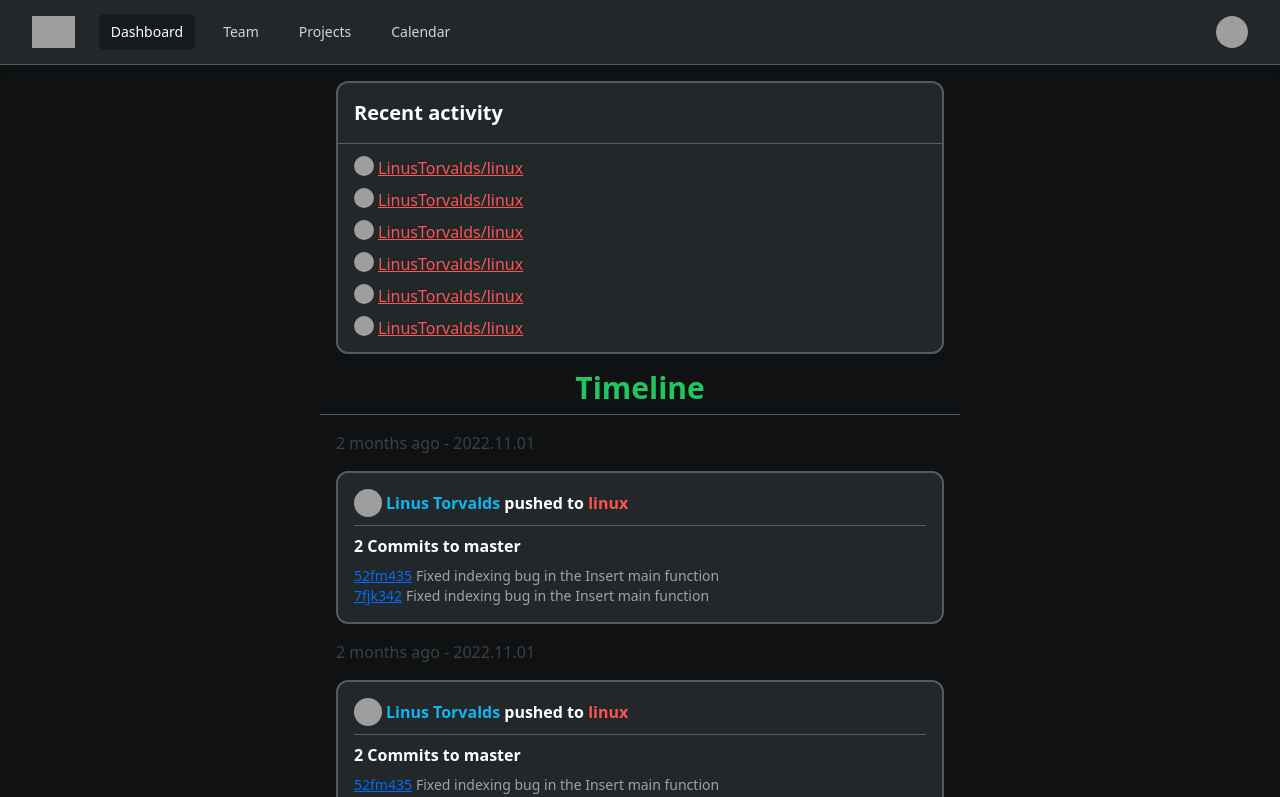
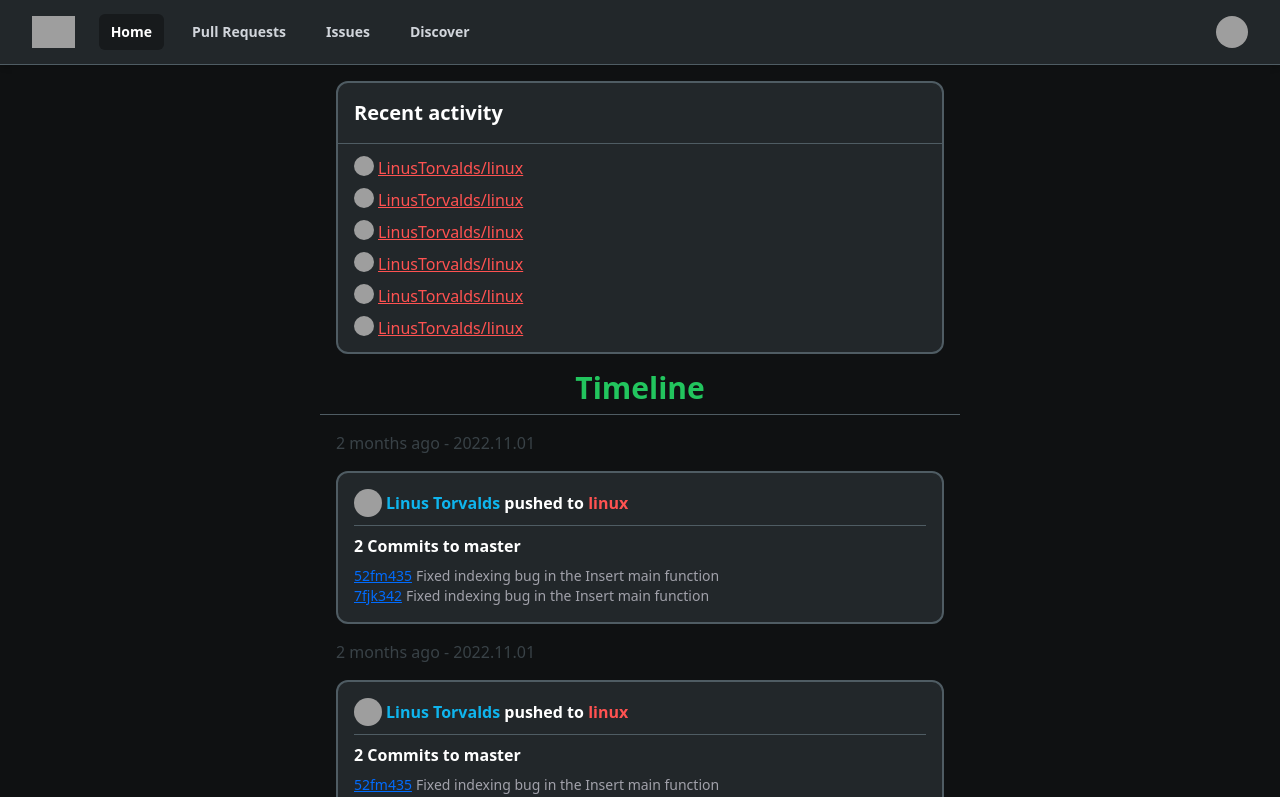
Before and after one commit to SnekAtMiskolc/Magitian, a SvelteKit app: page / in a window 1280 px wide. Shown: the top 797 px of the page. Built offline with nearby package versions, Linux system fonts and the light colour scheme; grey boxes are pictures that could not be loaded; some icons are missing.

Commit message:
Label changes

```diff
--- a/src/components/nav/Navbar.svelte
+++ b/src/components/nav/Navbar.svelte
@@ -50,13 +50,13 @@
           <div class="hidden sm:ml-6 sm:block">
             <div class="flex space-x-4">
               <!-- Current: "bg-gray-900 text-white", Default: "text-gray-300 hover:bg-gray-700 hover:text-white" -->
-              <a href="/" class="bg-spcx-800  text-white px-3 py-2 rounded-md text-sm font-medium" aria-current="page">Dashboard</a>
+              <a href="/" class="bg-spcx-800 text-white px-3 py-2 rounded-md text-sm font-bold" aria-current="page">Home</a>
 
-              <a href="/" class="text-gray-300 hover:bg-spcx-600 hover:text-white px-3 py-2 rounded-md text-sm font-medium">Team</a>
+              <a href="/" class="text-gray-300 hover:bg-spcx-600 hover:text-white px-3 py-2 rounded-md text-sm font-bold">Pull Requests</a>
 
-              <a href="/" class="text-gray-300 hover:bg-spcx-600 hover:text-white px-3 py-2 rounded-md text-sm font-medium">Projects</a>
+              <a href="/" class="text-gray-300 hover:bg-spcx-600 hover:text-white px-3 py-2 rounded-md text-sm font-bold">Issues</a>
 
-              <a href="/" class="text-gray-300 hover:bg-spcx-600 hover:text-white px-3 py-2 rounded-md text-sm font-medium">Calendar</a>
+              <a href="/" class="text-gray-300 hover:bg-spcx-600 hover:text-white px-3 py-2 rounded-md text-sm font-bold">Discover</a>
             </div>
           </div>
         </div>
```
